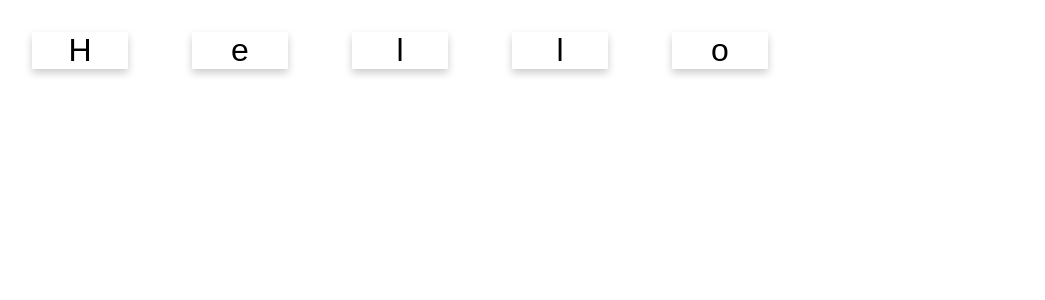
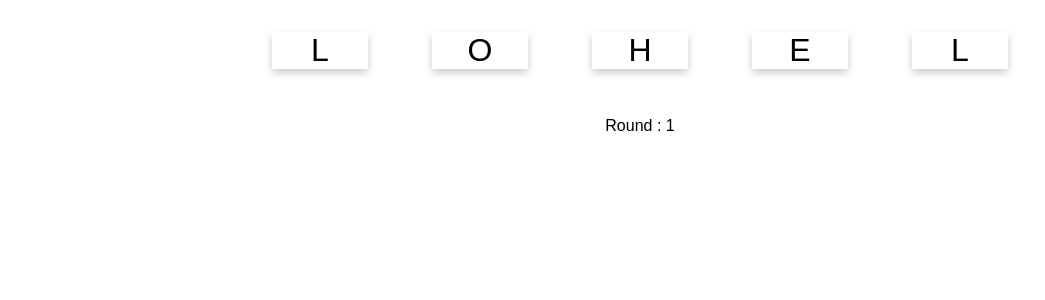
Before and after one commit to weeraphat425/card-game, a React (Create React App) app: page / in a window 1280 px wide. Shown: the top 300 px of the page, without its empty margins (0-1045 px from the left). Built offline with nearby package versions, Linux system fonts and the light colour scheme.

Commit message:
WordCard.js

```diff
--- a/src/WordCard.js
+++ b/src/WordCard.js
@@ -1,12 +1,46 @@
 import React, { Component } from 'react';
+
 import CharacterCard from "./CharacterCard";
+import _ from 'lodash';
+const prepareStateFromWord = (given_word) => {
+    let word = given_word.toUpperCase()
+    let chars = _.shuffle(Array.from(word))
+    return {
+        word,
+        chars,
+        attemt: 1,
+        guess: [],
+        completed: false
+    }
+}
+export default class WordCard extends Component {
+    constructor(props){
+        super(props)
+        this.state = prepareStateFromWord(this.props.value)
+    }
+    activationHandler = (c) => {
+        let guess = [this.state.guess]+c
+        this.setState({guess})
+        if(guess.length === this.state.chars.length){
+            if(guess === this.state.word){
+                this.setState({guess: [], completed: true})
+            }else{
+                this.setState({guess: [], attemt: this.state.attemt + 1})
+            }
+        }
+    }
 
-export default class WordCard extends Component{
-    activationHandler = c => { console.log(`${c} has been activated.`)}
     render(){
         return(
-            <div>
-                { Array.from(this.props.value).map((c, i) => <CharacterCard value={c} key={i} activationHandler={this.activationHandler}/>) }
+            <div className="App">
+                {
+                    Array.from(this.state.chars).map(
+                        (c, i) => <CharacterCard value = {c} key = {i} attemt={this.state.attemt}
+                        activationHandler = {this.activationHandler}/>
+                    )
+                }
+                <p>Round : {this.state.attemt}</p>
+                <p>{this.state.completed? "you win" : ""}</p>
             </div>
         )
     }
```
